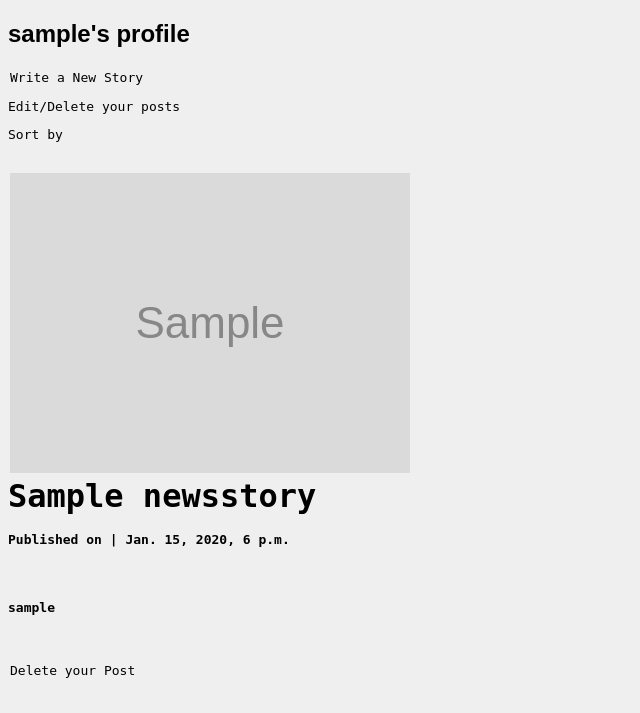
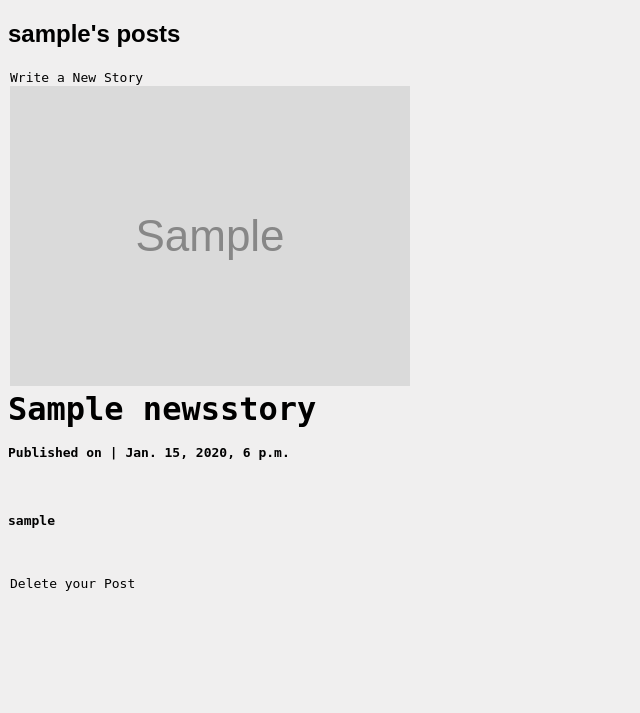
Before and after one commit to SheCodesAus/she-codes-django-news-project-monelle, a Django app: page /users/user/1 in a window 1280 px wide. Shown: the part 87-800 px from the top of the page, without its empty margins (0-640 px from the left). Run offline with Django 4.2, Linux system fonts and the light colour scheme; tables that the repository leaves empty hold one stand-in row (values such as "Sample post"); grey boxes marked "Sample" are stand-in pictures; parts of the project's set-up code (start-up, migrations or seed data) failed here and were passed over; some web fonts are replaced.

Commit message:
Minor changes - no new feats

```diff
--- a/she_codes_news/news/models.py
+++ b/she_codes_news/news/models.py
@@ -26,7 +26,5 @@
         ("MISC", "Misc"),
         ("TRAVELS", "Travels"),
         ("CODING", "Coding"),
-
     )
-
     category = models.CharField(max_length=200, choices=categories, default="Misc")
--- a/she_codes_news/news/static/news/styles.css
+++ b/she_codes_news/news/static/news/styles.css
@@ -1,7 +1,5 @@
 
-
-
-/* .story-card {
+.story-card {
     margin: 2px;
     border: 1px solid #000;
     padding: 5px;
@@ -86,4 +84,4 @@
     float: right;
     margin: 0 0 10px 10px;
     width: 50%;
-} */
+}
--- a/she_codes_news/news/templates/news/index.html
+++ b/she_codes_news/news/templates/news/index.html
@@ -3,6 +3,7 @@
 
  {% block stylesheets %}
  <link rel="stylesheet" type="text/css" href="{% static 'news/styles.css' %}">
+
  {% endblock %}
 
  {% block content %}
--- a/she_codes_news/users/templates/users/userProfile.html
+++ b/she_codes_news/users/templates/users/userProfile.html
@@ -5,12 +5,10 @@
 {% if request.user == customuser %}
 <h2>Hi {{ customuser.username }}, what would you like to do? </h2>
 {% else %}
-<h2> {{ customuser.username }}'s profile </h2>
+<h2> {{ customuser.username }}'s posts </h2>
 {% endif %}
 
 <a href="{% url 'news:newStory' %}">Write a New Story</a>
-<p> Edit/Delete your posts</p>
-<p> Sort by</p><br>
 
 <div id="all-stories">
     {% if customuser.stories.all %}
```
